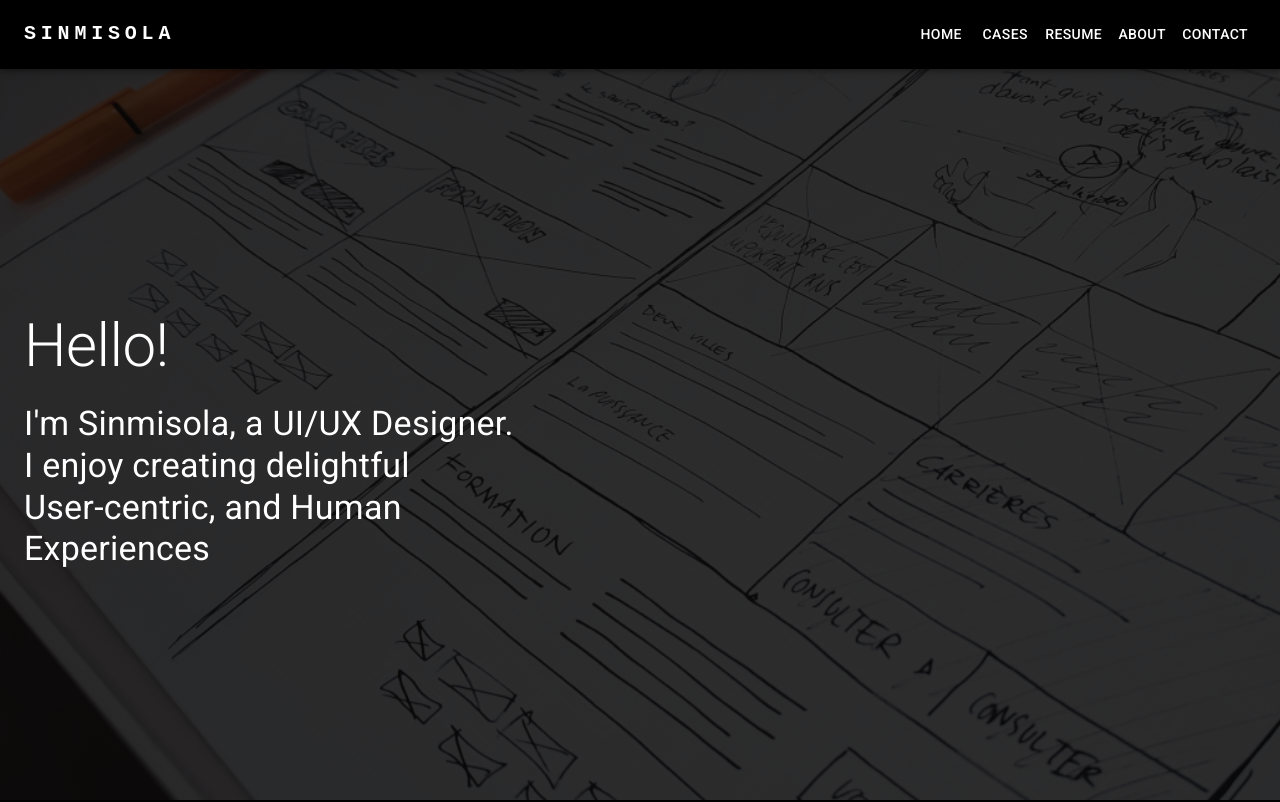
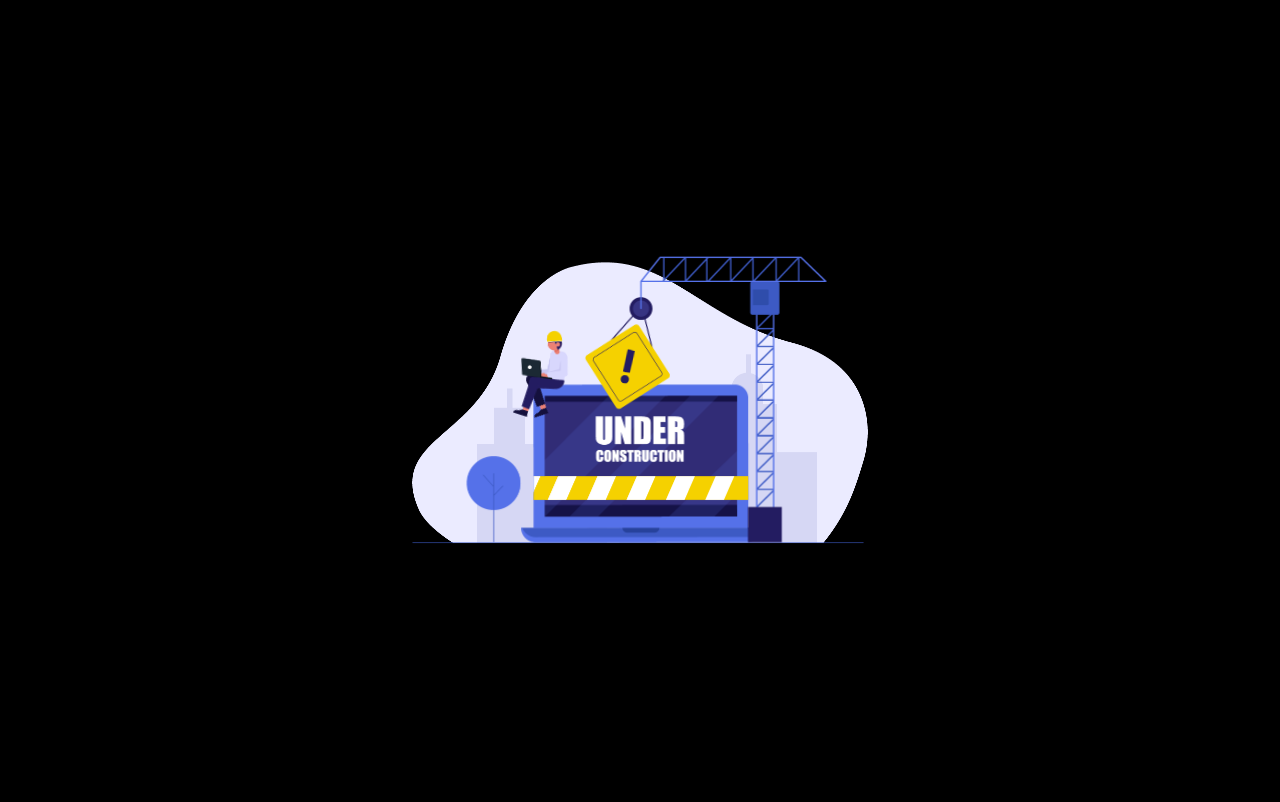
Before and after one commit to fob413/sinmisola, a Next.js app: page / in a window 1280 px wide. Shown: the top 802 px of the page. Built offline with nearby package versions, Linux system fonts and the light colour scheme.

Commit message:
feat: implement under construction animation

```diff
--- a/next.config.js
+++ b/next.config.js
@@ -1,18 +1,6 @@
 module.exports = {
-  env: {
-
+  output: 'export',
+  images: {
+    unoptimized: true,
   },
-  experimental: {
-    images: {
-      unoptimized: true,
-    }
-  },
-  exportPathMap: async function (
-    defaultPathMap,
-    { dev, dir, outDir, distDir, buildId }
-  ) {
-    return {
-      '/': { page: '/' }
-    }
-  }
 }
--- a/package.json
+++ b/package.json
@@ -4,7 +4,7 @@
   "private": true,
   "scripts": {
     "dev": "next dev",
-    "build": "next build && next export",
+    "build": "next build",
     "start": "next start"
   },
   "dependencies": {
@@ -13,7 +13,7 @@
     "@fontsource/roboto": "^4.5.7",
     "@mui/icons-material": "^5.8.4",
     "@mui/material": "^5.9.1",
-    "next": "12.2.3",
+    "next": "^15.5.20",
     "react": "18.2.0",
     "react-dom": "18.2.0"
   }
--- a/pages/api/hello.js
+++ /dev/null
@@ -1,5 +0,0 @@
-// Next.js API route support: https://nextjs.org/docs/api-routes/introduction
-
-export default (req, res) => {
-  res.status(200).json({ name: 'John Doe' })
-}
--- a/pages/index.js
+++ b/pages/index.js
@@ -11,6 +11,7 @@ import furnishImage from '../static/furnish.png';
 import autoImage from '../static/auto.png';
 import bankImage from '../static/bank.png';
 import kidsImage from '../static/kids.png';
+import UnderConstructionImage from '../static/underConstruction.svg';
 
 const cases = [
   {
@@ -94,7 +95,7 @@ const cases = [
 
 ]
 
-export default function Home() {
+function _OldHome() {
   return (
     <Grid container>
       {/*navbar*/}
@@ -232,3 +233,16 @@ export default function Home() {
     </Grid>
   )
 }
+
+export default function Home () {
+  return (
+    <div className={styles.underConstruction}>
+      <Image
+        src={UnderConstructionImage}
+        alt="Site Under Construction"
+        className={styles.underConstructionImage}
+        sizes="(max-width: 600px) 90vw, 500px"
+      />
+    </div>
+  );
+}
--- a/styles/Home.module.css
+++ b/styles/Home.module.css
@@ -260,3 +260,18 @@
     flex-direction: column;
   }
 }
+
+.underConstruction {
+  min-height: 100vh;
+  width: 100%;
+  display: flex;
+  align-items: center;
+  justify-content: center;
+  padding: 0 1rem;
+}
+
+.underConstructionImage {
+  width: 100%;
+  height: auto;
+  max-width: 500px;
+}
```
Also changed, not shown: static/underConstruction.svg (added), 1 other file (tests, documents, lock files or other folders).
